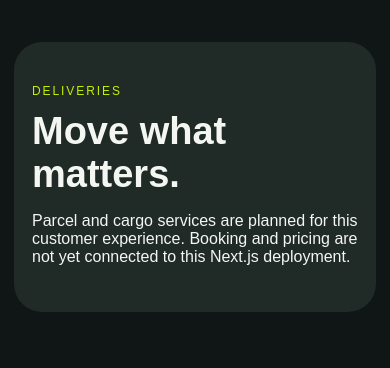
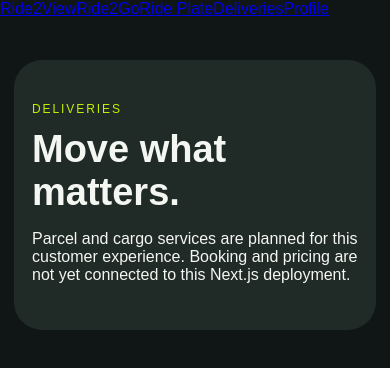
Before and after one commit to aison7437/RIDE2VIEW, a Next.js app in the folder apps/web/: page /deliveries in a window 390 px wide. Shown: the top 368 px of the page. Built offline with nearby package versions, Linux system fonts and the light colour scheme.

Commit message:
V11-G: display responsive shared service navigation

```diff
--- a/apps/web/app/layout.tsx
+++ b/apps/web/app/layout.tsx
@@ -1,6 +1,7 @@
 import type { Metadata } from 'next';
 import './style.css';
+import ServiceNav from './components/ServiceNav';
 export const metadata: Metadata = { title: 'Ride2View', description: 'Discover and arrange property viewings.' };
 export default function RootLayout({ children }: Readonly<{ children: React.ReactNode }>) {
-  return <html lang="en"><body>{children}</body></html>;
+  return <html lang="en"><body><div className="app-nav"><ServiceNav /></div>{children}</body></html>;
 }
```
